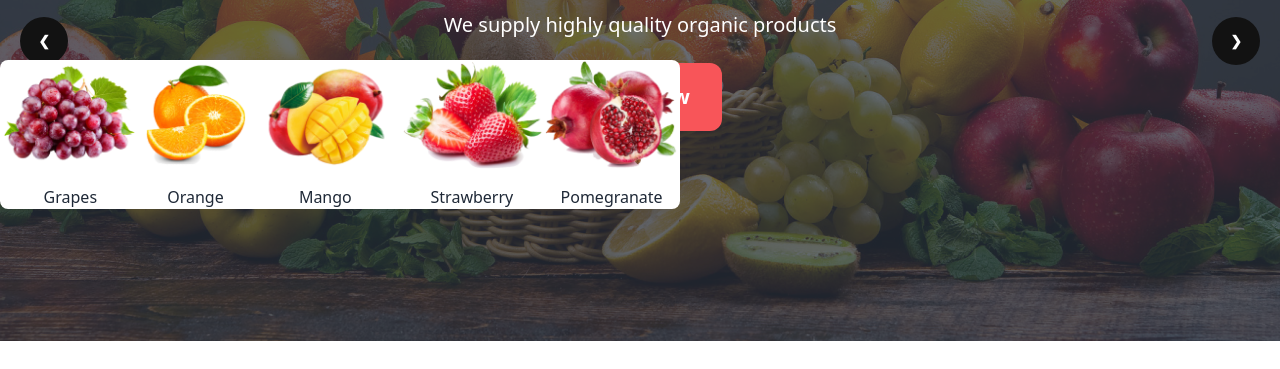
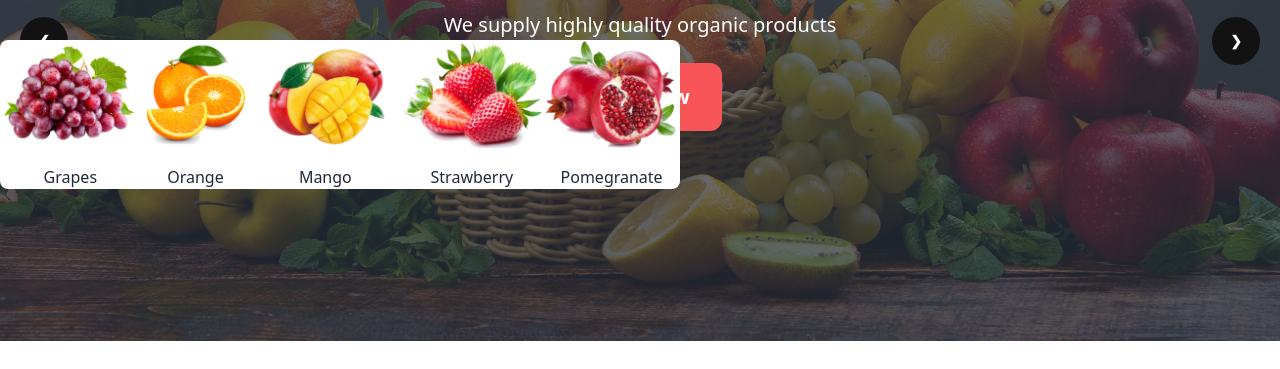
Before and after one commit to SAJIB6260/A3-Fruit-Brust, a plain HTML site: page index.html in a window 1280 px wide. Shown: the part 431-800 px from the top of the page. Drawn offline with nearby package versions, Linux system fonts and the light colour scheme; grey boxes are pictures that could not be loaded.

Commit message:
banner error

```diff
--- a/index.html
+++ b/index.html
@@ -147,7 +147,7 @@
         </div>
       </div>
       <!-- ei part ta miltase na -->
-        <div class="max-h-64 text-center absolute hidden bg-white rounded-lg bottom-[160px] right-[600px] lg:flex ">
+        <div class="max-h-64 text-center absolute hidden bg-white rounded-lg bottom-[180px] right-[600px] lg:flex ">
           <div class="w-20%">
             <img src="images/fruit1.png" alt="" class="mb-4">
             <p>Grapes</p>
```
